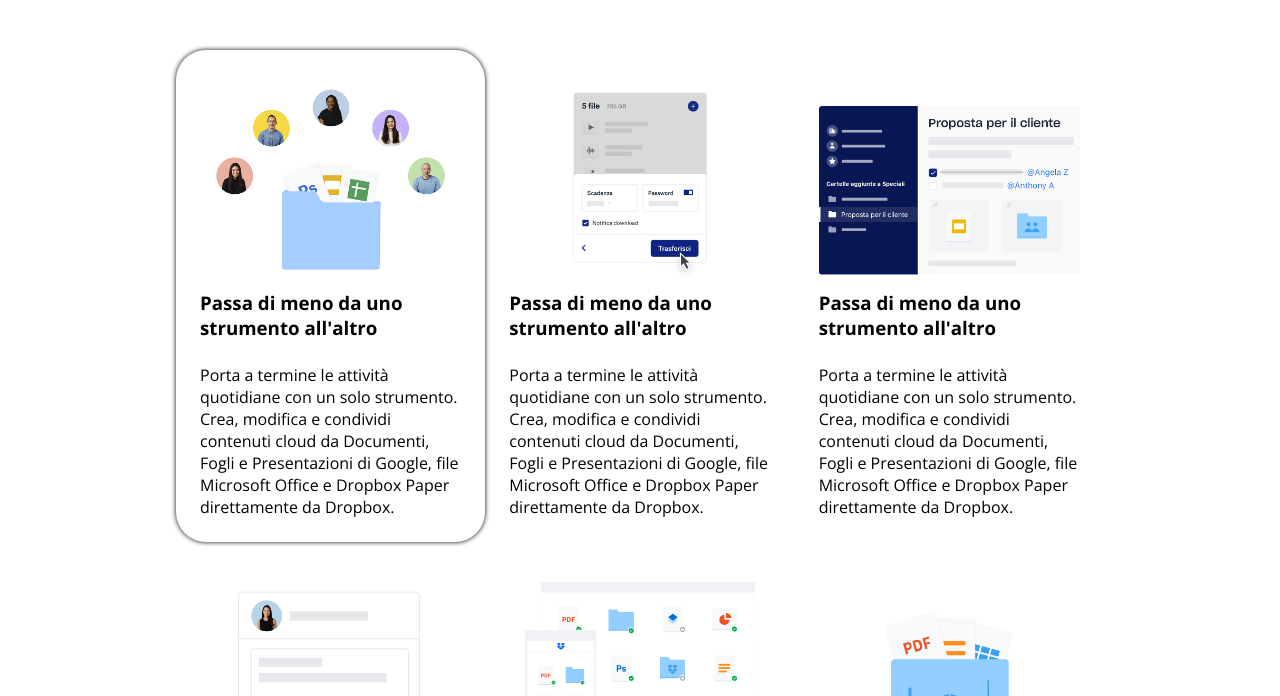
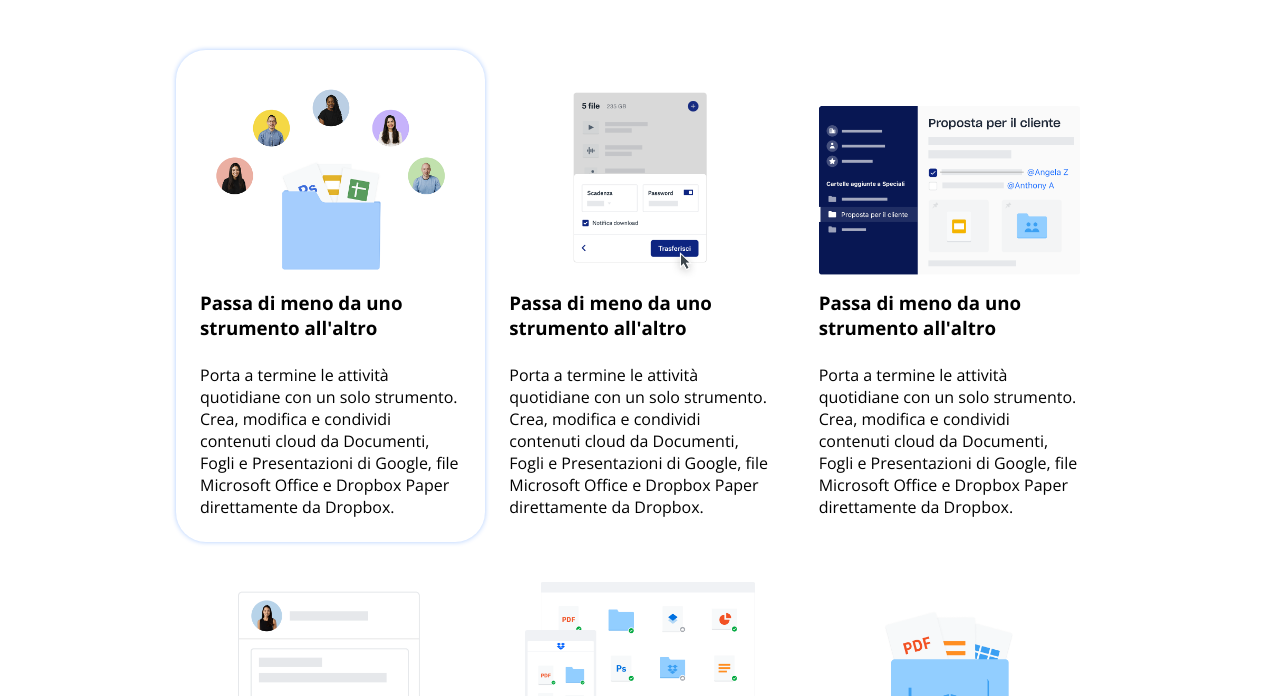
Before and after one commit to codewithFRANKGIGLI/htmlcss-dropbox, a plain HTML site: page index.html in a window 1280 px wide. In both pictures the pointer is over the element 330 px from the left and 3568 px from the top of the page. Shown: the part 3271-3967 px from the top of the page. Drawn offline with nearby package versions, Linux system fonts and the light colour scheme.

Commit message:
fix: box-shadow card

```diff
--- a/style.css
+++ b/style.css
@@ -230,7 +230,7 @@ hr + h5 {
     padding: 24px;
 }
 .card:hover {
-    box-shadow: 0px 0px 5px black;
+    box-shadow: 0px 0px 5px #0062ff54;
     border-radius: 30px;
     transition: 0.5s;
 }
```
